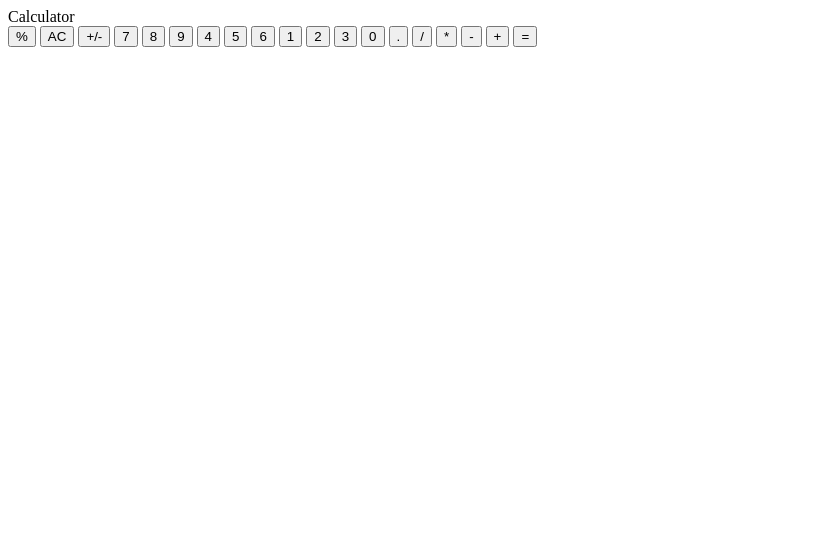
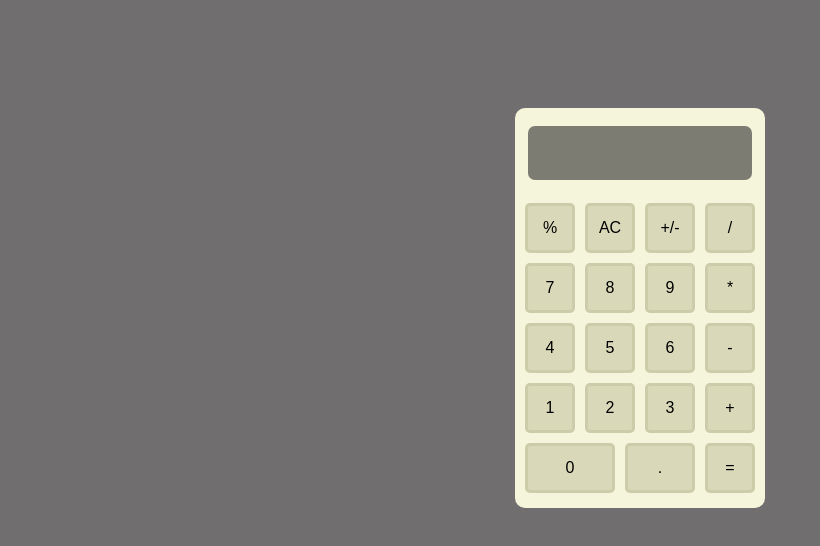
Before and after one commit to kusumakalla/calculator, a plain HTML site: page index.html in a window 1280 px wide. Shown: the whole page, without its empty margins (0-820 px from the left). Drawn offline with Linux system fonts and the light colour scheme.

Commit message:
Add a CSS file for styling
Add Css file and update html file for alighnment

```diff
--- a/index.html
+++ b/index.html
@@ -5,34 +5,50 @@
     <meta charset="UTF-8">
     <meta name="viewport" content="width=device-width, initial-scale=1.0">
     <script src="script.js" defer></script>
+    <link rel ="stylesheet" href="styles.css">
     <title>Document</title>
 </head>
 
 <body>
-    <div class="heading">Calculator</div>
+    <div class="container">
     <div class="display">569
     </div>
     <div class="buttons">
+        <div class="numButtons">
+            <div class="row1">
                 <button class="percentage">%</button>
                 <button class="clear">AC</button>
                 <button class="signChange">+/-</button>
+            </div>
+            <div class="row2">
                 <button class="number" value="7">7</button>
                 <button class="number" value="8">8</button>
                 <button class="number" value="9">9</button>
+            </div>
+            <div class="row3">
                 <button class="number" value="4">4</button>
                 <button class="number" value="5">5</button>
                 <button class="number" value="6">6</button>
+            </div>
+            <div class="row4">
                 <button class="number" value="1">1</button>
                 <button class="number" value="2">2</button>
                 <button class="number" value="3">3</button>
-        <button class="number" value="0">0</button>
+            </div>
+            <div class="row5">
+                <button class="number" id = "zero" value="0">0</button>
                 <button class="number" value=".">.</button>
+            </div>
+        </div>
+        <div class="oprButtons">
         <button class="operator" value="/">/</button>
         <button class="operator" value="*">*</button>
         <button class="operator" value="-">-</button>
         <button class="operator" value="+">+</button>
         <button class="operator" value="=">=</button>
         </div>
+    </div>
+    </div>
 </body>
 
 </html>
--- /dev/null
+++ b/styles.css
@@ -0,0 +1,78 @@
+body{
+    height: 600px;
+    display: flex;
+    justify-content: center;
+    align-items: center;
+    background-color :rgba(43, 39, 39, 0.67)
+}
+.container{
+    /* min-height: 500px; */
+    width: 250px;
+    height: 400px;
+    border:  rgba(222, 177, 110, 0.5);
+    border-radius: 10px;
+    display: flex;
+    flex-direction: column;
+    justify-content: center;
+    align-items: center;
+
+    background-color:beige;
+}
+.buttons{
+    margin: 5px;
+    display: flex;
+    height: auto;
+}
+.numButtons{
+    flex: 1 1 auto;
+    display: flex;
+    flex-direction: column;
+}
+.oprButtons{
+    flex: 1 1 auto;
+    display: flex;
+    flex-direction: column;
+}
+
+.row5,.row1,.row2 ,.row3,.row4{
+    display: flex;
+}
+
+.number,.percentage,.clear,.signChange{
+    width: 50px;
+    height: 50px;
+    flex: 1 1 auto;
+    margin: 5px;
+}
+#zero{
+    flex : 2 1 auto;
+}
+
+.display{
+    margin: 10px;
+    box-sizing: border-box;
+    width: 230px;
+    height: 60px;
+    padding: 10px;
+    border-radius: 10px;
+    border: solid;
+    font-size: large;
+    font-weight: 800;
+    text-align: end;
+    color: beige;
+    background-color: rgba(44, 42, 42, 0.588)
+}
+
+.operator{
+    width: 50px;
+    height: 50px;
+    margin: 5px;
+}
+
+button{
+    font-size: medium;
+    font-weight: 500;
+    border:solid rgba(190, 190, 153, 0.508) ;
+    border-radius: 5px;
+    background-color :rgba(190, 190, 153, 0.508)
+}
```
Lines whose indentation alone changed are shown as unchanged.
